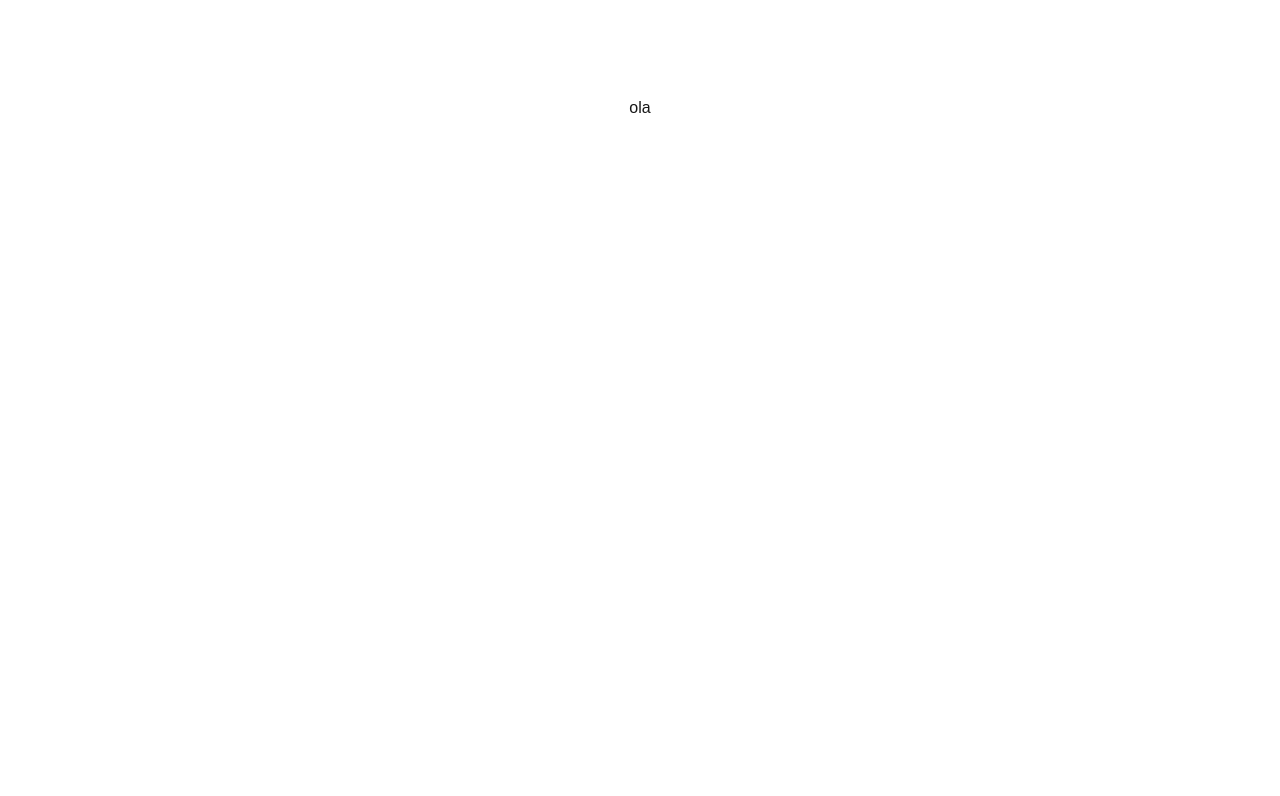
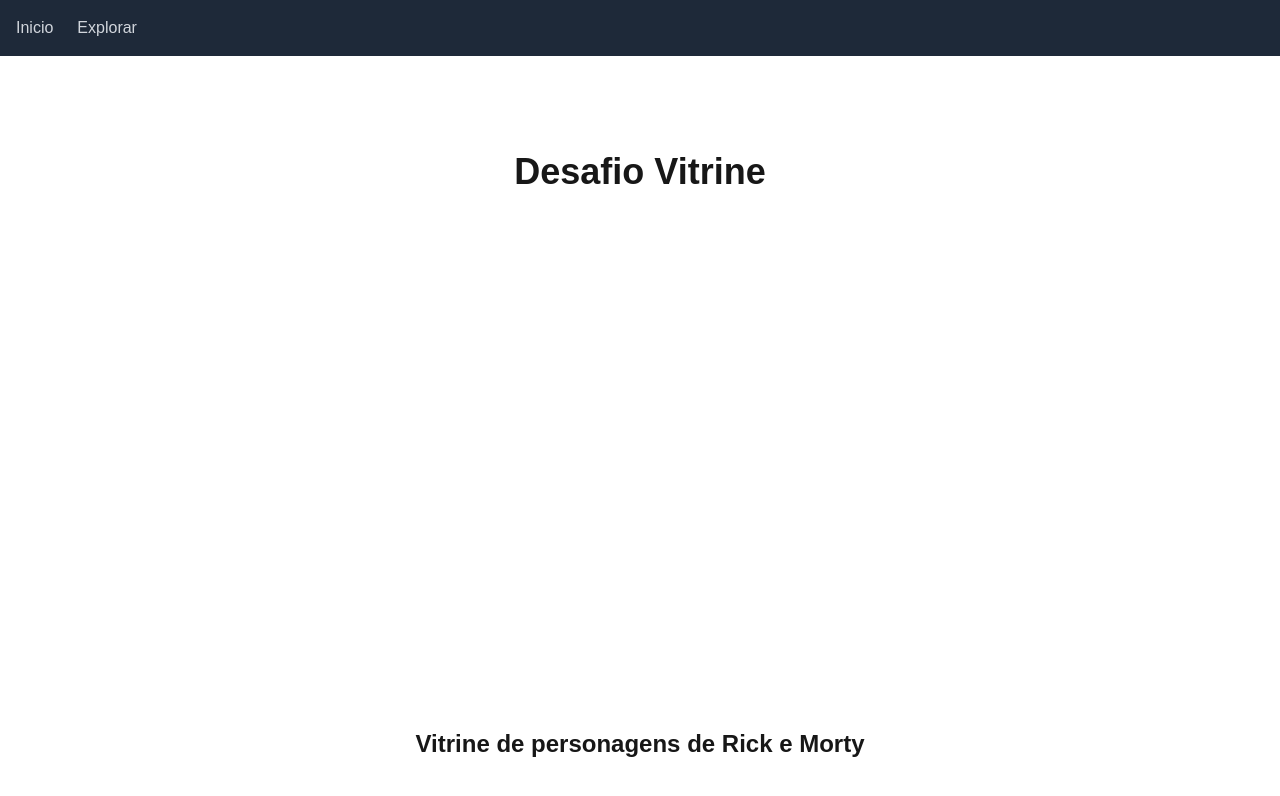
Before and after one commit to yrimarinho/Desafio-Seed---Vitrine, a Next.js app: page / in a window 1280 px wide. Shown: the top 796 px of the page. Built offline with nearby package versions, Linux system fonts and the light colour scheme.

Commit message:
feat: criando header component

```diff
--- /dev/null
+++ b/app/components/header.tsx
@@ -0,0 +1,16 @@
+import Link from "next/link";
+
+export default function Header() {
+    return (
+        <nav className="bg-gray-800 p-4">
+            <div className="flex gap-6 font-medium text-gray-300">
+                <Link href="/" className="text-gray-300 hover:text-green-300">
+                    Inicio
+                </Link>
+                <Link href="/explorar" className="text-gray-300 hover:text-green-300">
+                    Explorar
+                </Link>
+            </div>
+        </nav>
+    );
+}
--- a/app/explorar/page.tsx
+++ b/app/explorar/page.tsx
@@ -0,0 +1,8 @@
+export default function Explorar() {
+    return (
+        <main className="flex min-h-screen flex-col items-center justify-between p-24">
+            <h1 className="text-4xl font-bold">Explorar</h1>
+            <p className="text-2xl font-bold">barra de busca e exibição de personagens</p>
+        </main>
+    );
+}
--- a/app/layout.tsx
+++ b/app/layout.tsx
@@ -1,6 +1,8 @@
 import type { Metadata } from "next";
 import { Geist, Geist_Mono } from "next/font/google";
 import "./globals.css";
+
+import Header from "./components/header";
 
 const geistSans = Geist({
   variable: "--font-geist-sans",
@@ -23,9 +25,10 @@
       lang="pt-BR"
       className={`${geistSans.variable} ${geistMono.variable} h-full antialiased`}
     >
-
-      <body className="min-h-full flex flex-col">{children}</body>
-
+      <body className="min-h-full flex flex-col">
+        <Header/>
+        {children}
+      </body>
     </html>
   );
 }
--- a/app/page.tsx
+++ b/app/page.tsx
@@ -1,5 +1,8 @@
 export default function Home() {
   return (
-    <main className="flex min-h-screen flex-col items-center justify-between p-24">ola</main>
+    <main className="flex min-h-screen flex-col items-center justify-between p-24">
+      <h1 className="text-4xl font-bold">Desafio Vitrine</h1>
+      <p className="text-2xl font-bold">Vitrine de personagens de Rick e Morty</p>
+    </main>
   );
 }
```
